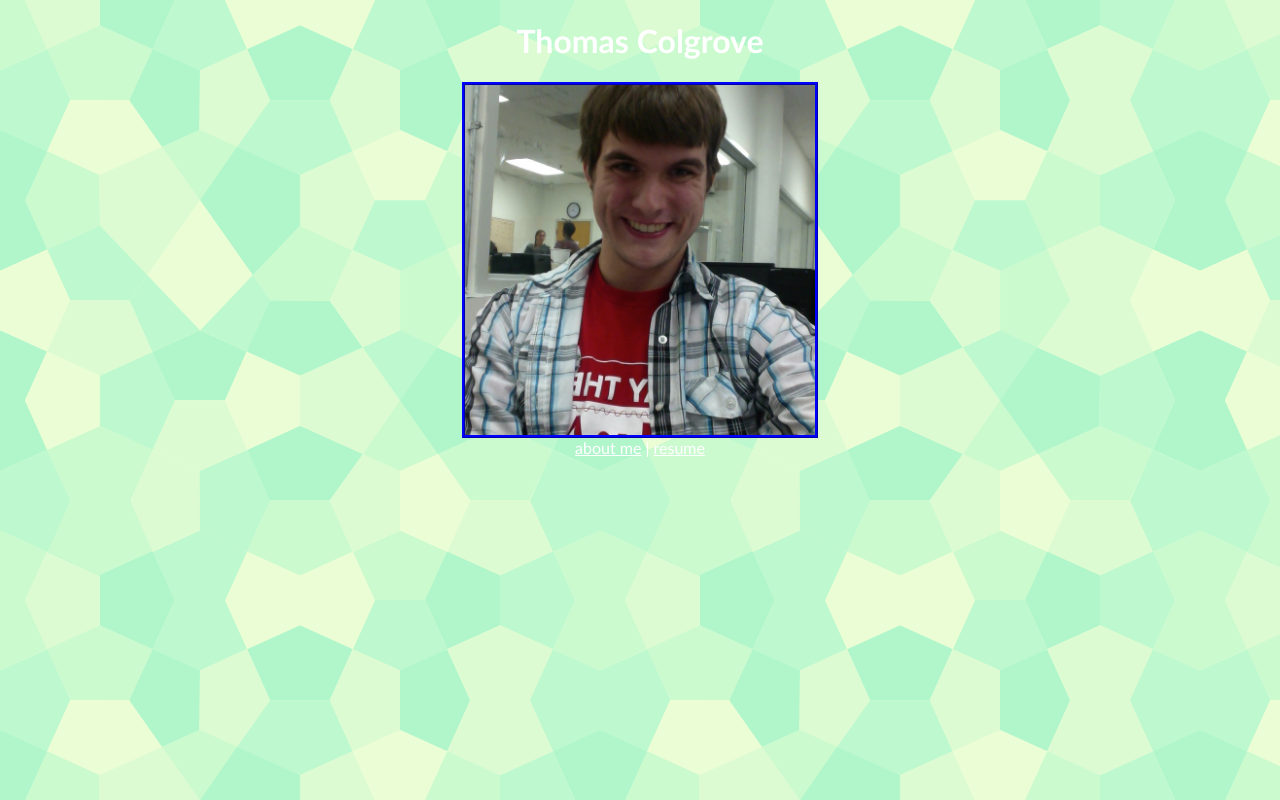
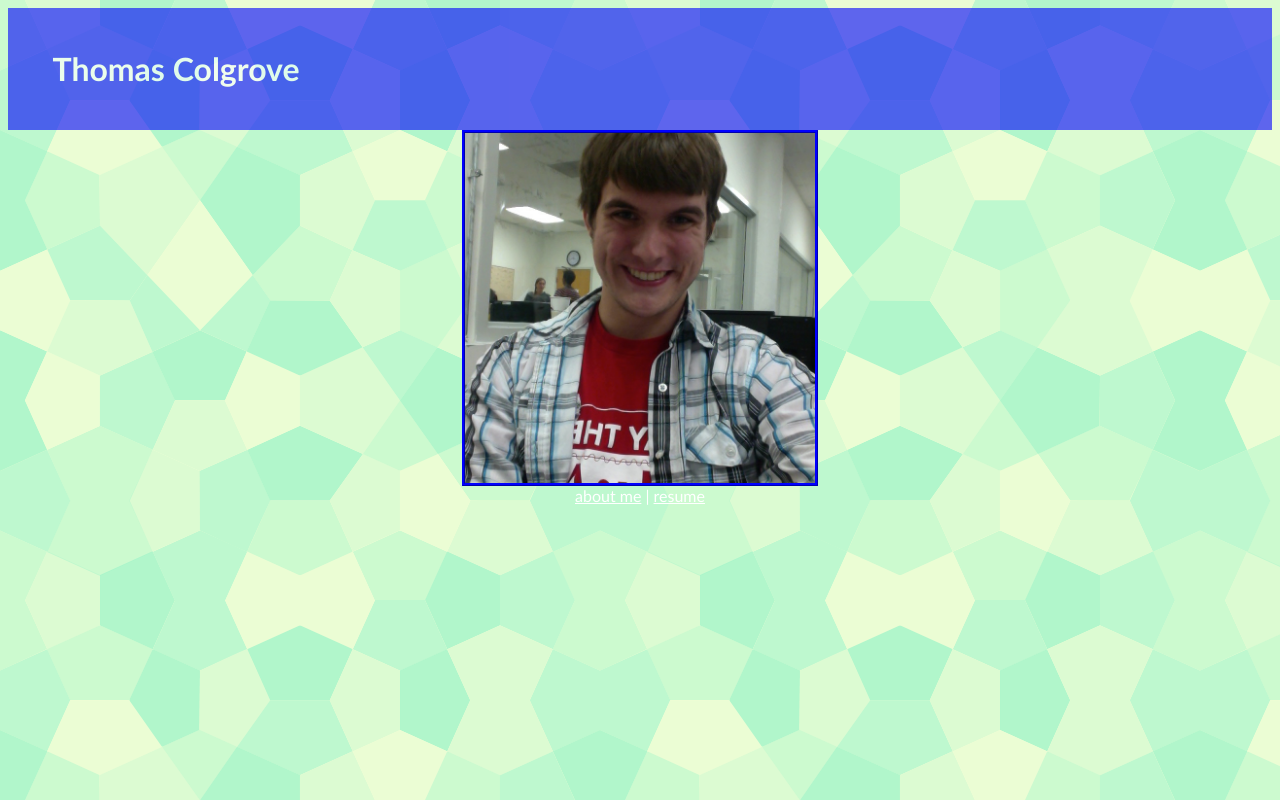
Before and after one commit to trcolgrove/trcolgrove.github.io, a plain HTML site: page index.html in a window 1280 px wide. Drawn offline with Linux system fonts and the light colour scheme.

Commit message:
added transparent banner

```diff
--- a/index.html
+++ b/index.html
@@ -5,7 +5,9 @@
     <link rel="stylesheet" type="text/css" href="styles.css">
 </head>
 <body>
-<h1>Thomas Colgrove</h1>
+  <div class="banner">
+    <h1>Thomas Colgrove</h1>
+  </div>
 <img src="thomas.jpg" alt="My name is Thomas!" class = "portrait">
 <div class="footer"><a href=bio.html class="footer">about me</a> | <a href=resume.html class="footer">resume</a></div>
 </body>
--- a/styles.css
+++ b/styles.css
@@ -1,9 +1,21 @@
 body{
     background-image: url("congruent_pentagon.png");
 }
-h1{
+
+
+
+div.banner{
+      background-color: blue;
+      margin: 0;
+      opacity: 0.6;
+      padding: 20px;
+}
+
+div.banner h1{
+    margin-left: 2%;
     color: white;
-    text-align: center;
+    opacity: 100%;
+    text-align: left;
     font-family: "Trebuchet MS";
 }
 
@@ -16,6 +28,7 @@ img.portrait{
   border-style: ridge;
   border-color: blue;
 }
+
 
 div.footer{
   text-align: center;
```
